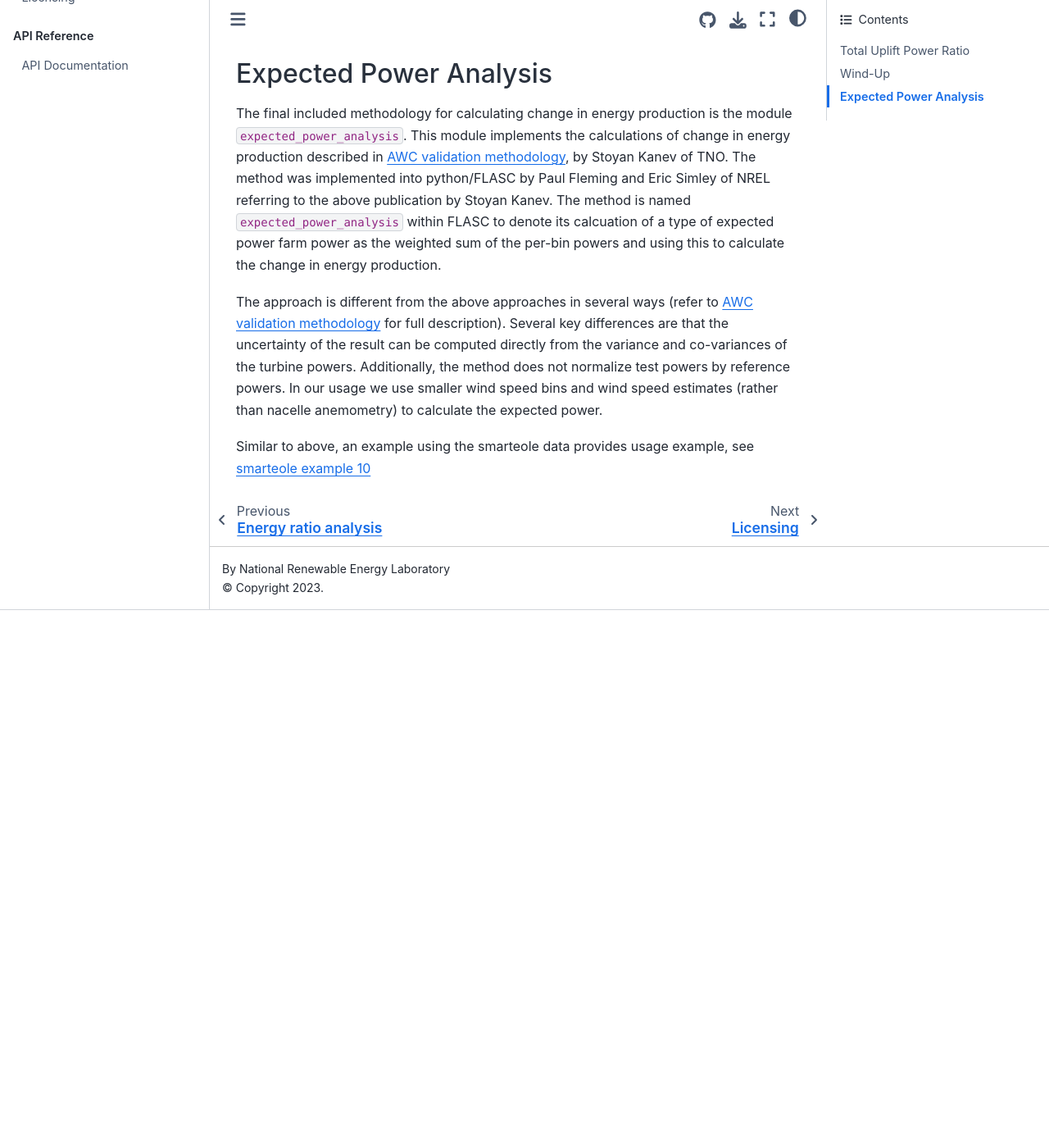
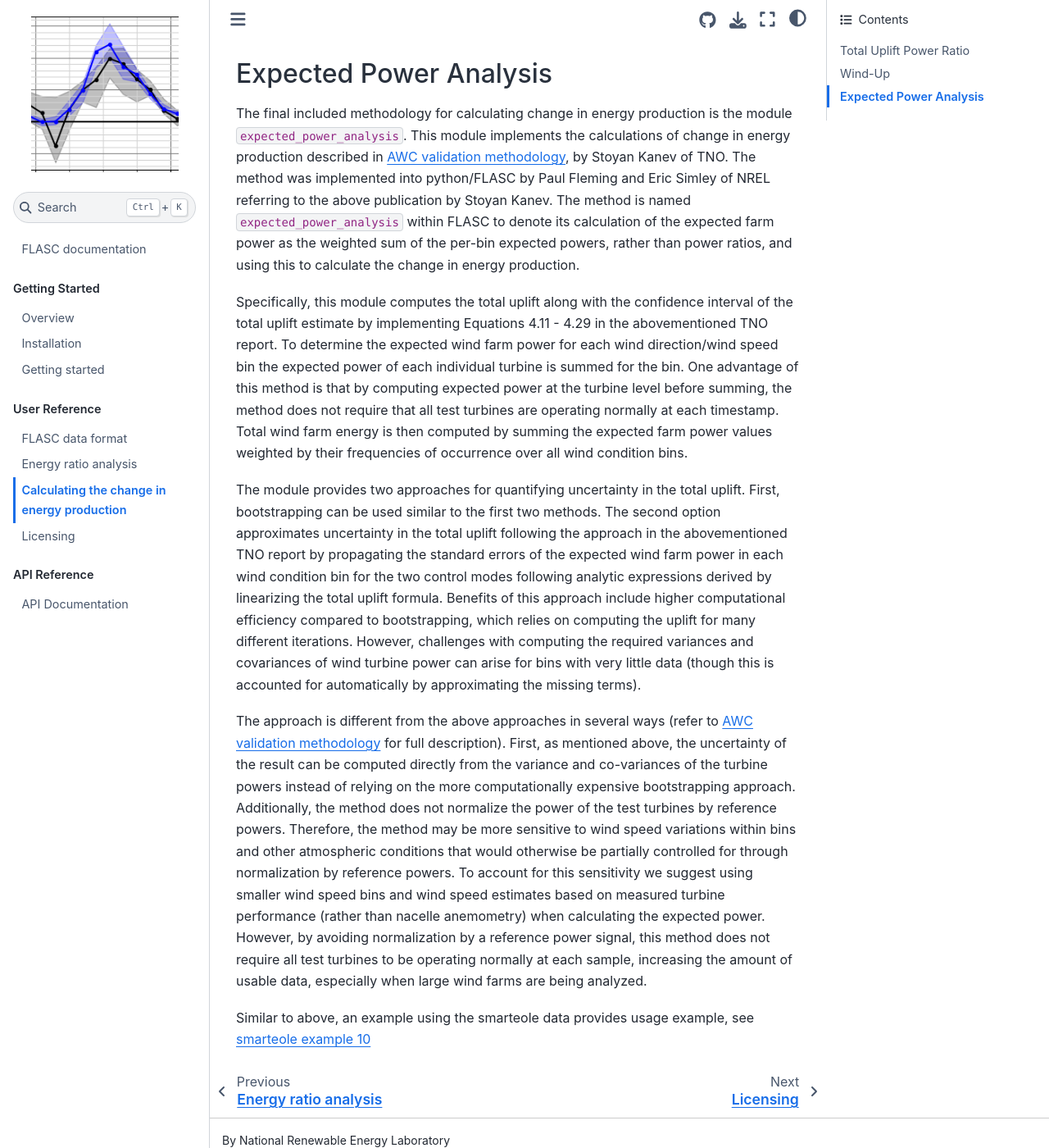
Before and after one commit to NREL/flasc, a Jupyter Book: the page built from docs/energy_change.md, in a window 1280 px wide and 1400 px high, scrolled down 1029 px. Shown: the whole window at 82% size. Built offline with Jupyter Book 1.0.4 settings and Sphinx 7.4.7 and the Sphinx Book theme 1.1.4, drawn with Linux system fonts in a browser that asks for light colours; pages that are not in the unit, such as notebooks, are missing from menus; before the commit the page ends 1773 px from its top, so only the background shows below that; some of the changed text lies outside the part shown.

Commit message:
updating energy change documentation and text of expected power uplift example notebook.

```diff
--- a/docs/energy_change.md
+++ b/docs/energy_change.md
@@ -6,7 +6,7 @@
 
 ## Total Uplift Power Ratio
 
-`total_uplift_power_ratio` uses a similar input as the [energy ratio](energy_ratio) methods but returns a single value representing the total uplift, rather then binned by wind direction.  The method is named power_ratio because the change in energy production is computed the mean per-wind-condition-bin power ratio is computed.  The change in ratio per bin is then combined with the mean base power and frequency to estimate change in energy production.
+`total_uplift_power_ratio` uses a similar input as the [energy ratio](energy_ratio) methods but returns a single value representing the total uplift, rather than uplift binned by wind direction.  The method is named power_ratio because the change in energy production is computed using the mean per-wind-condition-bin power ratios.  The change in ratio per bin is then combined with the mean base power and frequency to estimate change in energy production.
 
 Currently the main example usage of the total uplift function is at the end of [smarteole example 06](https://github.com/NREL/flasc/blob/main/examples_smarteole/06_wake_steering_energy_ratio_analysis.ipynb).  Documentation of the function itself is available in the [API documentation](https://nrel.github.io/flasc/_autosummary/flasc.analysis.total_uplift_power_ratio.compute_total_uplift.html#flasc.analysis.total_uplift_power_ratio.compute_total_uplift).  Uncertainty of the results can be computed via bootstrapping.
 
@@ -20,8 +20,12 @@
 
 ## Expected Power Analysis
 
-The final included methodology for calculating change in energy production is the module `expected_power_analysis`.  This module implements the calculations of change in energy production described in [AWC validation methodology](https://publications.tno.nl/publication/34637216/LWOb3s/TNO-2020-R11300.pdf), by Stoyan Kanev of TNO.  The method was implemented into python/FLASC by Paul Fleming and Eric Simley of NREL referring to the above publication by Stoyan Kanev.  The method is named `expected_power_analysis` within FLASC to denote its calcuation of a type of expected power farm power as the weighted sum of the per-bin powers and using this to calculate the change in energy production.
+The final included methodology for calculating change in energy production is the module `expected_power_analysis`.  This module implements the calculations of change in energy production described in [AWC validation methodology](https://publications.tno.nl/publication/34637216/LWOb3s/TNO-2020-R11300.pdf), by Stoyan Kanev of TNO.  The method was implemented into python/FLASC by Paul Fleming and Eric Simley of NREL referring to the above publication by Stoyan Kanev.  The method is named `expected_power_analysis` within FLASC to denote its calculation of the expected farm power as the weighted sum of the per-bin expected powers, rather than power ratios, and using this to calculate the change in energy production.
 
-The approach is different from the above approaches in several ways (refer to [AWC validation methodology](https://publications.tno.nl/publication/34637216/LWOb3s/TNO-2020-R11300.pdf) for full description).  Several key differences are that the uncertainty of the result can be computed directly from the variance and co-variances of the turbine powers.  Additionally, the method does not normalize test powers by reference powers.  In our usage we use smaller wind speed bins and wind speed estimates (rather than nacelle anemometry) to calculate the expected power.
+Specifically, this module computes the total uplift along with the confidence interval of the total uplift estimate by implementing Equations 4.11 - 4.29 in the abovementioned TNO report. To determine the expected wind farm power for each wind direction/wind speed bin the expected power of each individual turbine is summed for the bin. One advantage of this method is that by computing expected power at the turbine level before summing, the method does not require that all test turbines are operating normally at each timestamp. Total wind farm energy is then computed by summing the expected farm power values weighted by their frequencies of occurrence over all wind condition bins.
+
+The module provides two approaches for quantifying uncertainty in the total uplift. First, bootstrapping can be used similar to the first two methods. The second option approximates uncertainty in the total uplift following the approach in the abovementioned TNO report by propagating the standard errors of the expected wind farm power in each wind condition bin for the two control modes following analytic expressions derived by linearizing the total uplift formula. Benefits of this approach include higher computational efficiency compared to bootstrapping, which relies on computing the uplift for many different iterations. However, challenges with computing the required variances and covariances of wind turbine power can arise for bins with very little data (though this is accounted for automatically by approximating the missing terms).
+
+The approach is different from the above approaches in several ways (refer to [AWC validation methodology](https://publications.tno.nl/publication/34637216/LWOb3s/TNO-2020-R11300.pdf) for full description).  First, as mentioned above, the uncertainty of the result can be computed directly from the variance and co-variances of the turbine powers instead of relying on the more computationally expensive bootstrapping approach.  Additionally, the method does not normalize the power of the test turbines by reference powers.  Therefore, the method may be more sensitive to wind speed variations within bins and other atmospheric conditions that would otherwise be partially controlled for through normalization by reference powers. To account for this sensitivity we suggest using smaller wind speed bins and wind speed estimates based on measured turbine performance (rather than nacelle anemometry) when calculating the expected power.  However, by avoiding normalization by a reference power signal, this method does not require all test turbines to be operating normally at each sample, increasing the amount of usable data, especially when large wind farms are being analyzed.
 
 Similar to above, an example using the smarteole data provides usage example, see [smarteole example 10](https://github.com/NREL/flasc/blob/main/examples_smarteole/examples_smarteole/10_uplift_with_expected_power.ipynb)
```
Also changed, not shown: 1 other file.
